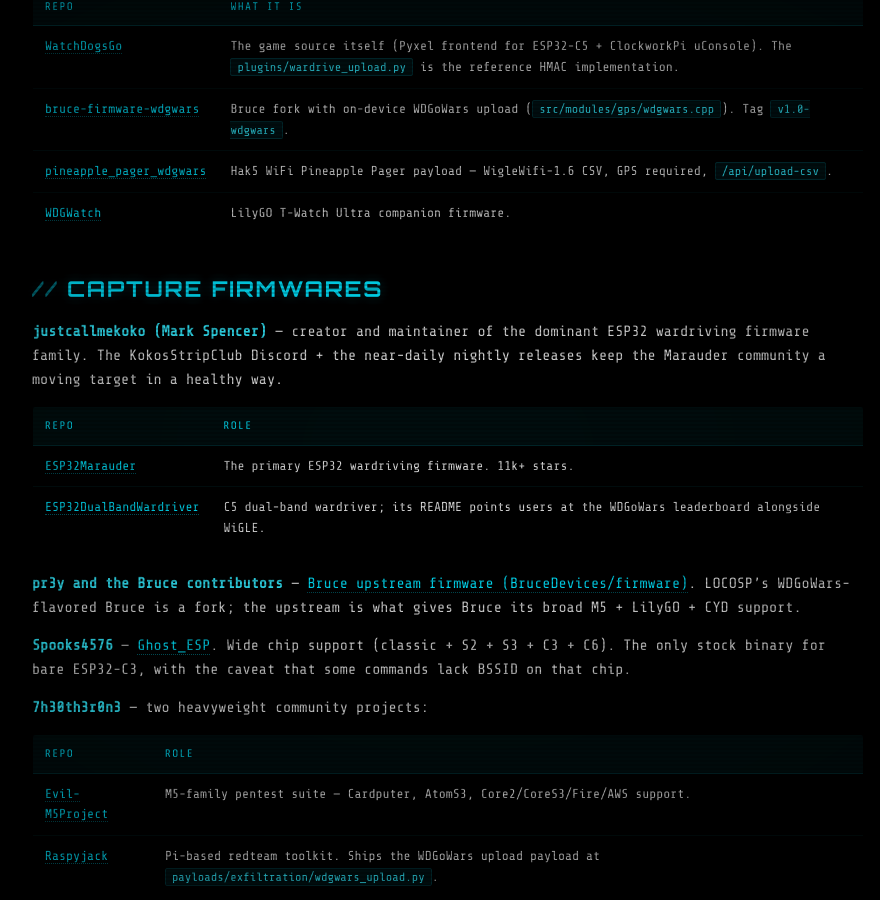
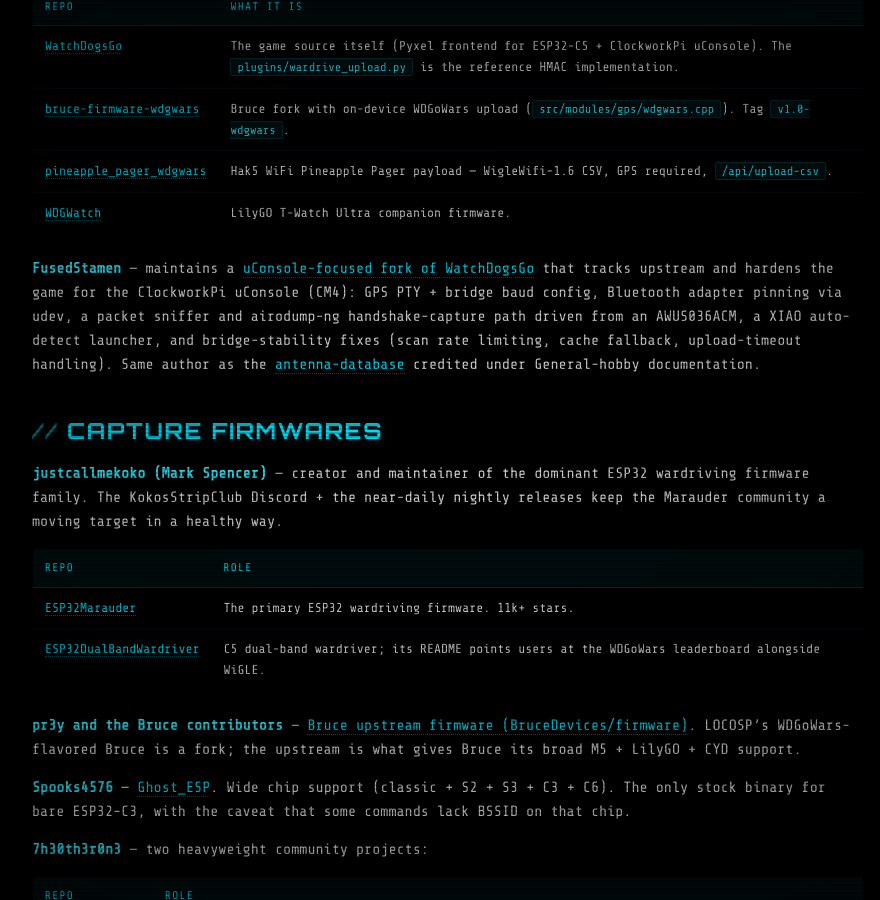
Before and after one commit to HiroAlleyCat/wdgo-onramp, a Jekyll site: the page built from docs/credits.md, in a window 1280 px wide and 900 px high, scrolled down 617 px. Shown: the whole window, without its empty margins (192-1072 px from the left). Built offline with Jekyll 4.4.1, drawn with Linux system fonts in a browser that asks for light colours.

Commit message:
Credit FusedStamen's uConsole-focused WatchDogsGo fork
Substantive downstream fork (19 commits ahead of LOCOSP upstream):
uConsole CM4 hardening, AWUS036ACM packet sniffer + airodump-ng
handshake capture, XIAO auto-detect launcher, and bridge-stability
fixes. Added to the game section in both CREDITS copies.

```diff
--- a/docs/credits.md
+++ b/docs/credits.md
@@ -19,6 +19,8 @@ This guide stands on a lot of community work. Acknowledging it here, organized b
 | [bruce-firmware-wdgwars](https://github.com/LOCOSP/bruce-firmware-wdgwars) | Bruce fork with on-device WDGoWars upload (`src/modules/gps/wdgwars.cpp`). Tag `v1.0-wdgwars`. |
 | [pineapple_pager_wdgwars](https://github.com/LOCOSP/pineapple_pager_wdgwars) | Hak5 WiFi Pineapple Pager payload — WigleWifi-1.6 CSV, GPS required, `/api/upload-csv`. |
 | [WDGWatch](https://github.com/LOCOSP/WDGWatch) | LilyGO T-Watch Ultra companion firmware. |
+
+**FusedStamen** — maintains a [uConsole-focused fork of WatchDogsGo](https://github.com/FusedStamen/WatchDogsGo) that tracks upstream and hardens the game for the ClockworkPi uConsole (CM4): GPS PTY + bridge baud config, Bluetooth adapter pinning via udev, a packet sniffer and airodump-ng handshake-capture path driven from an AWUS036ACM, a XIAO auto-detect launcher, and bridge-stability fixes (scan rate limiting, cache fallback, upload-timeout handling). Same author as the [antenna-database](https://github.com/FusedStamen/antenna-database) credited under General-hobby documentation.
 
 ## Capture firmwares
 
```
Also changed, not shown: CREDITS.md (+2 -0 lines).
